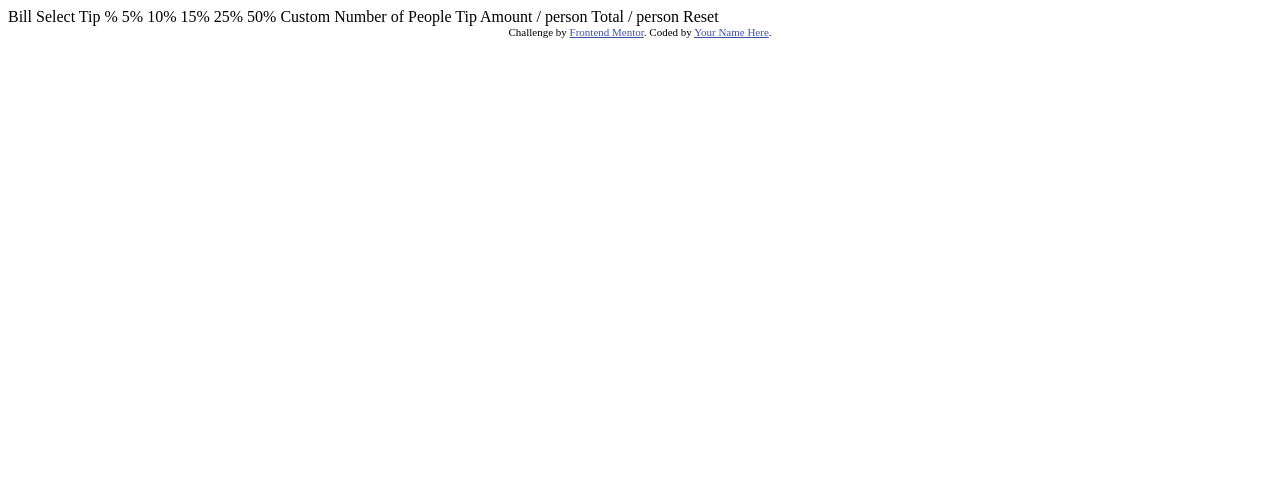
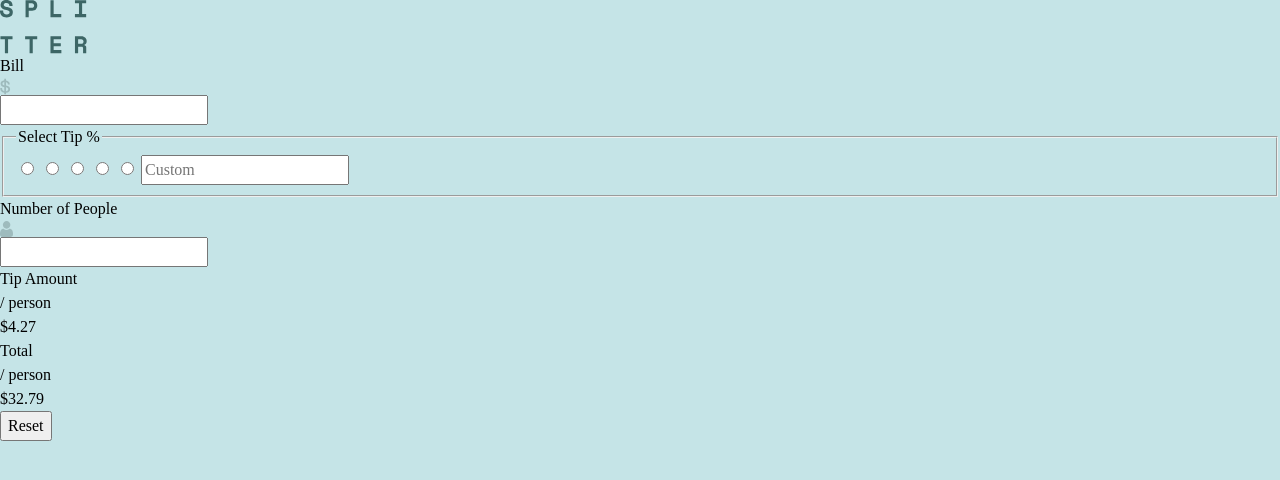
Before and after one commit to ralphvirtucio/tip-calculator, a plain HTML site: page index.html in a window 1280 px wide. Drawn offline with Linux system fonts and the light colour scheme.

Commit message:
Features: HTML Structure

```diff
--- a/index.html
+++ b/index.html
@@ -1,21 +1,86 @@
 <!DOCTYPE html>
 <html lang="en">
-<head>
-  <meta charset="UTF-8">
-  <meta name="viewport" content="width=device-width, initial-scale=1.0"> <!-- displays site properly based on user's device -->
+  <head>
+    <meta charset="UTF-8" />
+    <meta name="viewport" content="width=device-width, initial-scale=1.0" />
+    <!-- displays site properly based on user's device -->
 
-  <link rel="icon" type="image/png" sizes="32x32" href="./images/favicon-32x32.png">
+    <link
+      rel="icon"
+      type="image/png"
+      sizes="32x32"
+      href="./images/favicon-32x32.png" />
 
-  <title>Frontend Mentor | Tip calculator app</title>
+    <title>Frontend Mentor | Tip calculator app</title>
+    <link rel="preconnect" href="https://fonts.googleapis.com" />
+    <link rel="preconnect" href="https://fonts.gstatic.com" crossorigin />
+    <link
+      href="https://fonts.googleapis.com/css2?family=Space+Mono:wght@700&display=swap"
+      rel="stylesheet" />
+    <link rel="stylesheet" href="css/style.css" />
+  </head>
+  <body>
+    <header class="header">
+      <img src="./images/logo.svg" alt="Logo" role="heading" />
+    </header>
+    <main>
+      <form>
+        <section class="col--1">
+          <div class="input__container">
+            <label for="bill">Bill</label>
+            <div class="form__control-field">
+              <img src="./images/icon-dollar.svg" alt="Dollar" />
+              <input type="number" id="bill" />
+            </div>
+          </div>
 
-  <!-- Feel free to remove these styles or customise in your own stylesheet 👍 -->
-  <style>
-    .attribution { font-size: 11px; text-align: center; }
-    .attribution a { color: hsl(228, 45%, 44%); }
-  </style>
-</head>
-<body>
+          <fieldset>
+            <legend>Select Tip %</legend>
+            <input type="radio" name="tips" id="five-percent" />
 
+            <input type="radio" name="tips" id="ten-percent" />
+
+            <input type="radio" name="tips" id="fifteen-percent" />
+
+            <input type="radio" name="tips" id="twenty-five-percent" />
+
+            <input type="radio" name="tips" id="fifty-percent" />
+
+            <input type="number" placeholder="Custom" />
+          </fieldset>
+
+          <div class="input__container">
+            <label for="people">Number of People</label>
+            <div class="form__control-field">
+              <img src="./images/icon-person.svg" alt="Person" />
+              <input type="number" id="people" />
+            </div>
+          </div>
+        </section>
+
+        <section class="col--2">
+          <div>
+            <div>
+              <div>
+                <p>Tip Amount</p>
+                <p>/ person</p>
+              </div>
+              <p>$4.27</p>
+            </div>
+            <div>
+              <div>
+                <p>Total</p>
+                <p>/ person</p>
+              </div>
+              <p>$32.79</p>
+            </div>
+          </div>
+
+          <button type="submit">Reset</button>
+        </section>
+      </form>
+    </main>
+    <!--
   Bill
 
   Select Tip %
@@ -34,11 +99,6 @@
   Total
   / person
 
-  Reset
-
-  <div class="attribution">
-    Challenge by <a href="https://www.frontendmentor.io?ref=challenge" target="_blank">Frontend Mentor</a>.
-    Coded by <a href="#">Your Name Here</a>.
-  </div>
-</body>
+  Reset -->
+  </body>
 </html>
--- /dev/null
+++ b/scss/abstracts/_variables.scss
@@ -0,0 +1,10 @@
+$primary-color-1: hsl(172, 67%, 45%);
+
+$neutral-color-1: hsl(183, 100%, 15%);
+$neutral-color-2: hsl(186, 14%, 43%);
+$neutral-color-3: hsl(184, 14%, 56%);
+$neutral-color-4: hsl(185, 41%, 84%);
+$neutral-color-5: hsl(189, 41%, 97%);
+$neutral-color-6: hsl(0, 0%, 100%);
+
+$fs-form-input: 1.5rem;
--- /dev/null
+++ b/scss/abstracts/index.scss
@@ -0,0 +1 @@
+@forward './variables';
--- /dev/null
+++ b/scss/base/_reset.scss
@@ -0,0 +1,74 @@
+/* Box sizing rules */
+*,
+*::before,
+*::after {
+  box-sizing: border-box;
+}
+
+/* Remove default margin */
+body,
+h1,
+h2,
+h3,
+h4,
+p,
+figure,
+blockquote,
+dl,
+dd {
+  margin: 0;
+}
+
+/* Remove list styles on ul, ol elements with a list role, which suggests default styling will be removed */
+ul[role='list'],
+ol[role='list'] {
+  list-style: none;
+}
+
+/* Set core root defaults */
+html:focus-within {
+  scroll-behavior: smooth;
+}
+
+/* Set core body defaults */
+body {
+  min-height: 100vh;
+  text-rendering: optimizeSpeed;
+  line-height: 1.5;
+}
+
+/* A elements that don't have a class get default styles */
+a:not([class]) {
+  text-decoration-skip-ink: auto;
+}
+
+/* Make images easier to work with */
+img,
+picture {
+  max-width: 100%;
+  display: block;
+}
+
+/* Inherit fonts for inputs and buttons */
+input,
+button,
+textarea,
+select {
+  font: inherit;
+}
+
+/* Remove all animations, transitions and smooth scroll for people that prefer not to see them */
+@media (prefers-reduced-motion: reduce) {
+  html:focus-within {
+    scroll-behavior: auto;
+  }
+
+  *,
+  *::before,
+  *::after {
+    animation-duration: 0.01ms !important;
+    animation-iteration-count: 1 !important;
+    transition-duration: 0.01ms !important;
+    scroll-behavior: auto !important;
+  }
+}
--- /dev/null
+++ b/scss/pages/_home.scss
@@ -0,0 +1,5 @@
+@use '../abstracts/' as *;
+
+body {
+  background-color: $neutral-color-4;
+}
--- /dev/null
+++ b/scss/style.scss
@@ -0,0 +1,3 @@
+@use './base/reset';
+
+@use './pages/home';
```
Also changed, not shown: css/abstracts/index.css (added), css/style.css (added), scss/abstracts/_mixins.scss (added), scss/base/_typography.scss (added), 2 other files.
